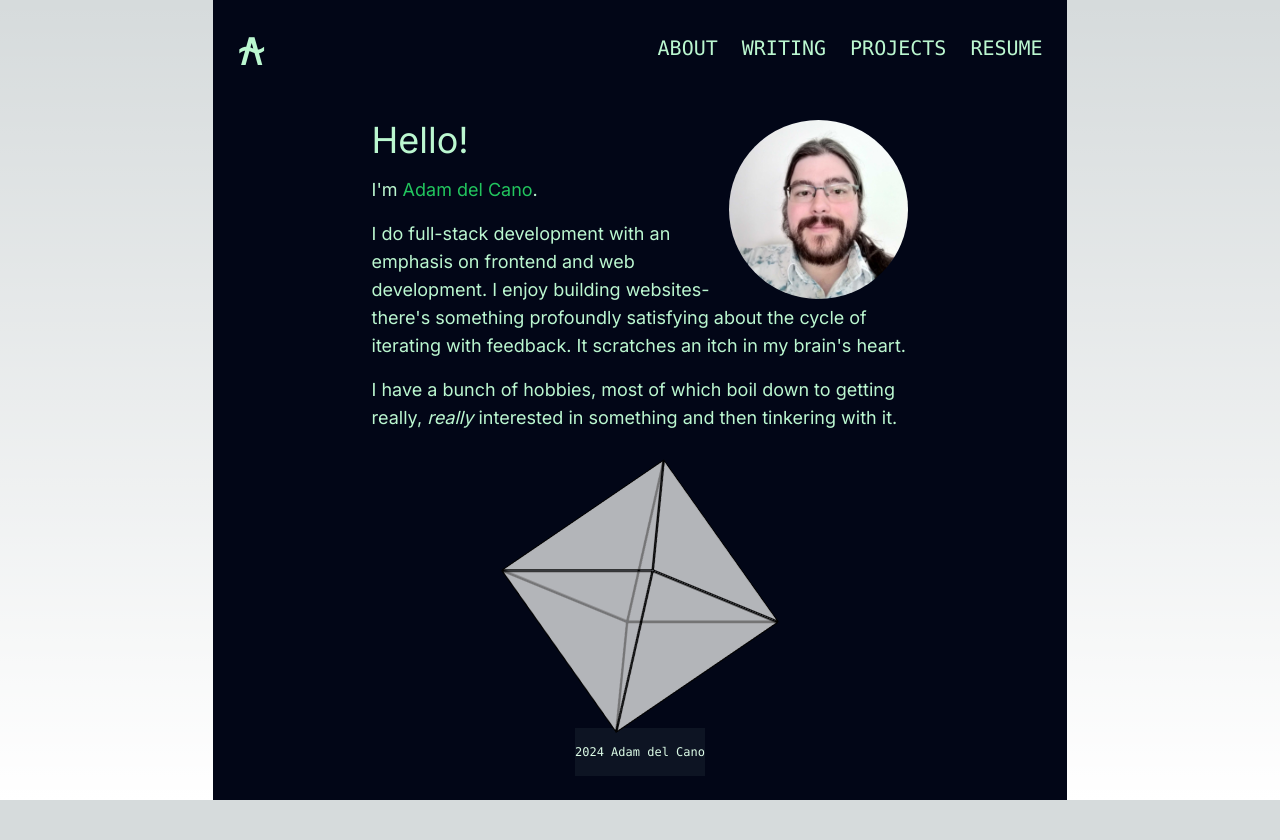
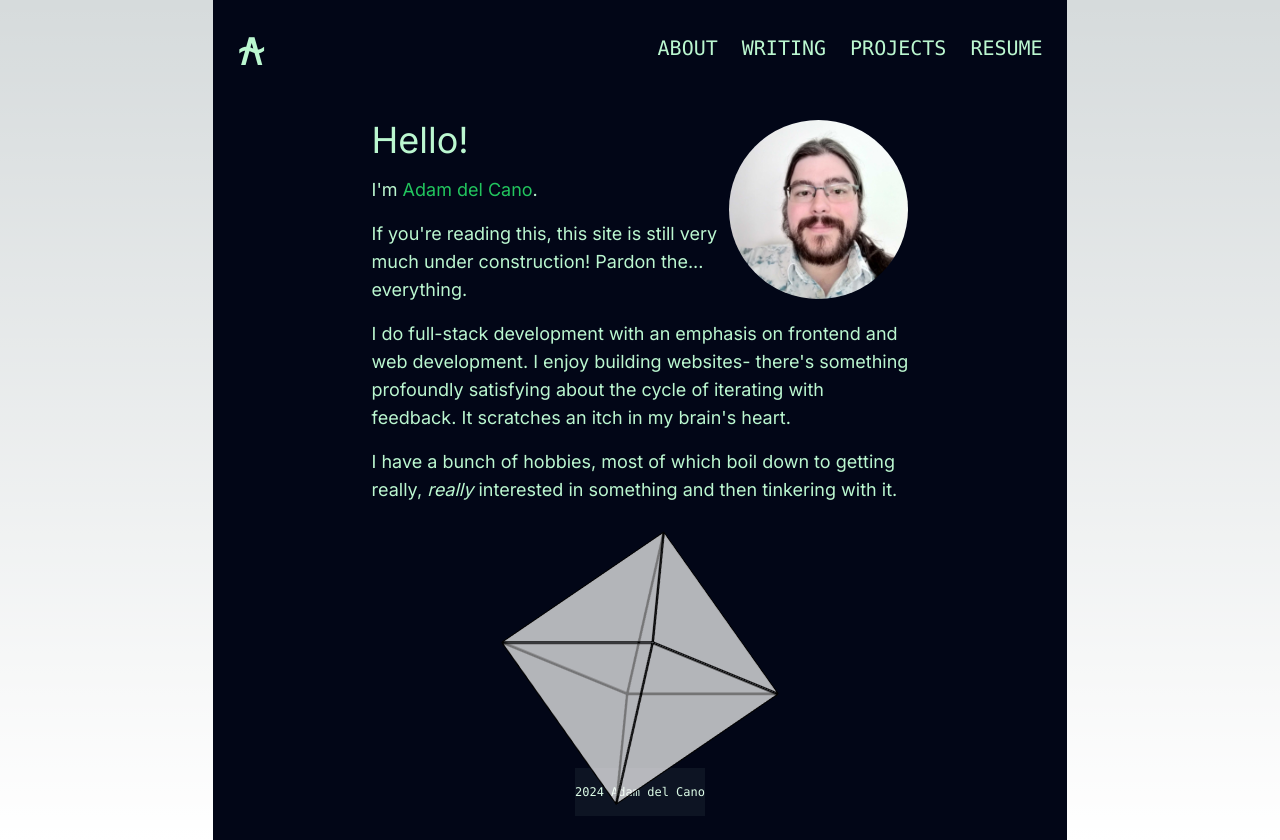
Before and after one commit to adamdelcano/adamdelcano.github.io, a Next.js app: page / in a window 1280 px wide. Before the commit the page ends 800 px from the top, so only its background shows below. Built offline with nearby package versions, Linux system fonts and the light colour scheme.

Commit message:
Added under construction blurb.

```diff
--- a/src/app/page.tsx
+++ b/src/app/page.tsx
@@ -58,6 +58,9 @@ export default function Home() {
             I&apos;m <span className="text-green-500 has-tooltip">Adam del Cano<span className="tooltip text-green-200"> he/him</span></span>.
           </p>
           <p>
+            If you're reading this, this site is still very much under construction! Pardon the... everything.
+          </p>
+          <p>
             I do full-stack development with an emphasis on frontend and web
             development. I enjoy building websites- there&apos;s something
             profoundly satisfying about the cycle of iterating with feedback. It
@@ -67,6 +70,9 @@ export default function Home() {
             I have a bunch of hobbies, most of which boil down to getting
             really, <em>really</em> interested in something and then tinkering
             with it.
+          </p>
+          <p>
+
           </p>
           <p></p>
         </div>
```
